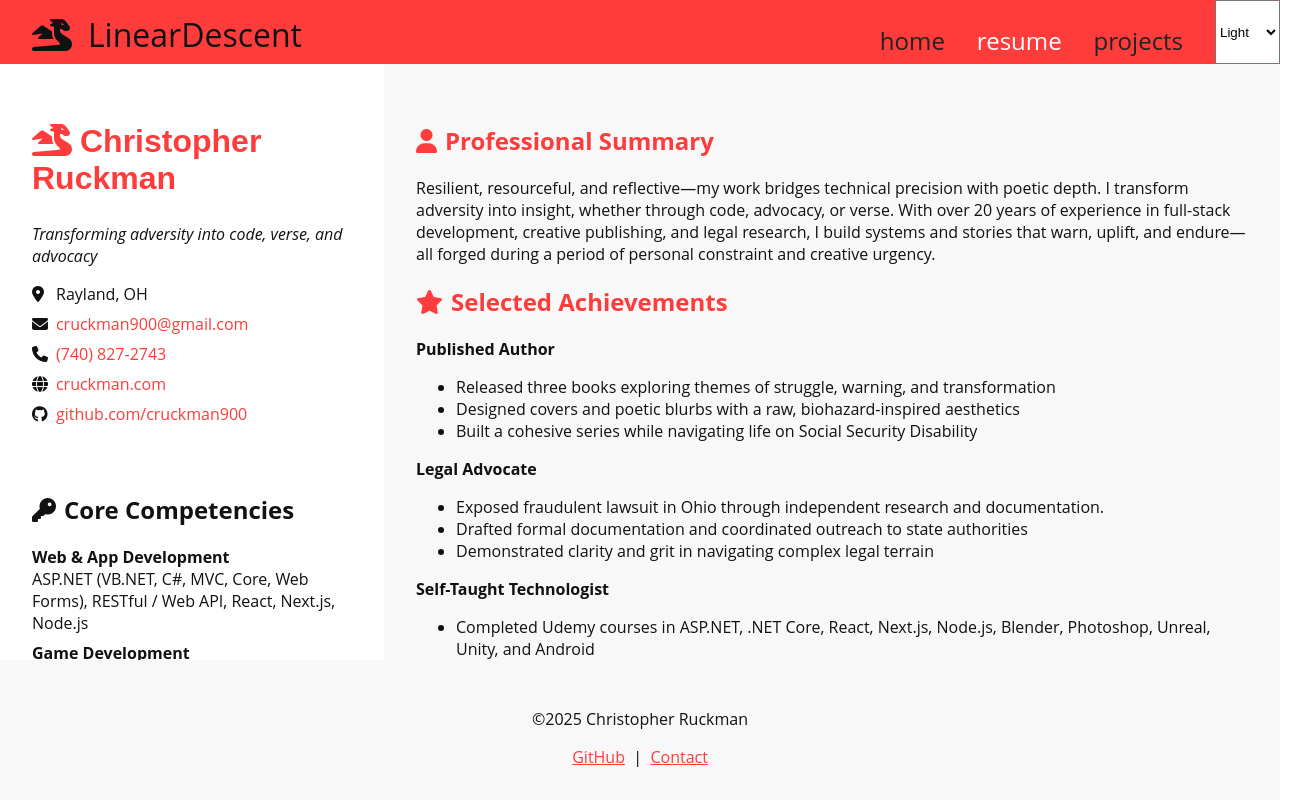
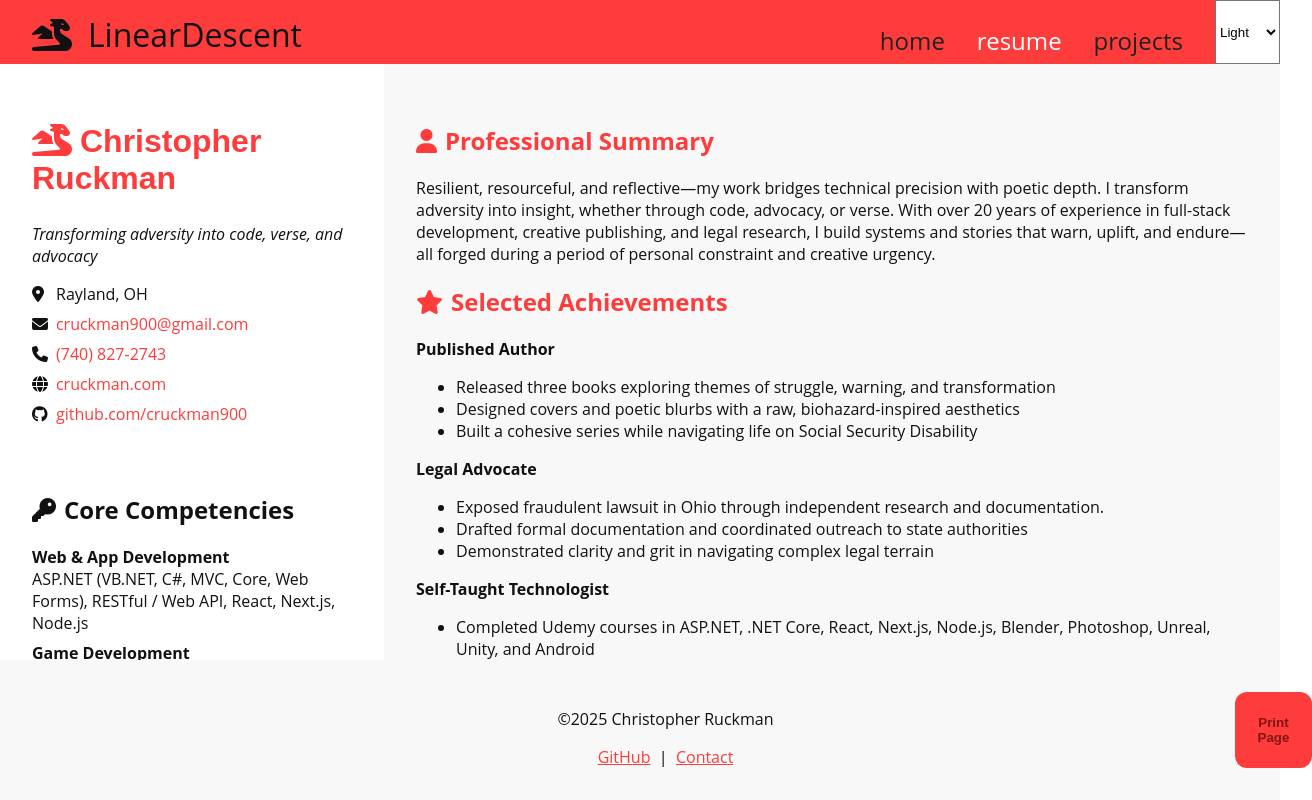
Before and after one commit to cruckman900/portfolio-ts, a Next.js app: page /resume in a window 1280 px wide. Shown: the whole page, 1312 px wide, since content can reach past the window. Built offline with nearby package versions, Linux system fonts and the light colour scheme.

Commit message:
added a print button to footer. adjusted some styles

```diff
--- a/src/components/Footer.tsx
+++ b/src/components/Footer.tsx
@@ -4,11 +4,16 @@ import "../styles/footer.scss";
 const Footer: React.FC = () => {
     return (
         <footer className='footer'>
-            <p>&copy;{new Date().getFullYear()} Christopher Ruckman</p>
-            <div className="social-links">
-                <a href="https://github.com/cruckman">GitHub</a>
-                &nbsp; | &nbsp;
-                <a href="/contact">Contact</a>
+            <div className="main">
+                <p>&copy;{new Date().getFullYear()} Christopher Ruckman</p>
+                <div className="social-links">
+                    <a href="https://github.com/cruckman">GitHub</a>
+                    &nbsp; | &nbsp;
+                    <a href="/contact">Contact</a>
+                </div>
+            </div>
+            <div className="print">
+                <button className="print-button" onClick={window.print}>Print Page</button>
             </div>
        </footer>
     )
--- a/src/components/forms/EditResumeForm.tsx
+++ b/src/components/forms/EditResumeForm.tsx
@@ -36,6 +36,7 @@ export default function EditResumeForm({ entryId }: EditResumeFormProps) {
 
     return (
         <form onSubmit={handleSubmit(onSubmit)} className="edit-resume-form">
+            <h2 className="form-section-label">Editing: {entry?.section}</h2>
             {entry?.section === 'Experience' && (
             <>
                 <input {...register('title')} placeholder="Job Title" className="input" />
--- a/src/styles/footer.scss
+++ b/src/styles/footer.scss
@@ -1,9 +1,38 @@
 @use "base";
 
 .footer {
-    // background-color: base.$light-bg;
+    display: flex;
     background-color: var(--bg-secondary);
     color: var(--text);
+
+    .main {
+        width: 90vw;
+
+        p, div {
+            position: relative;
+            left: 4rem;
+        }
+    }
+
+    .print {
+        position: relative;
+        left: 4rem;
+        height: 100%;
+
+        &-button {
+            background-color: var(--accent);
+            color: var(--accent-dark);
+            font-weight: bold;
+            border: none;
+            border-radius: 0.75rem;
+            height: 100%;
+            cursor: pointer;
+        }
+
+        @media screen and (max-width: 500px) {
+            display: none;
+        }
+    }
 
     @media print {
         display: none;
--- a/src/styles/theme.scss
+++ b/src/styles/theme.scss
@@ -12,13 +12,13 @@ $dark-theme: (
     bg-secondary: #1e1e1e,
     text: #e0e0e0,
     alt-text: #f5f5f5,
-    accent: #28ee14,
+    accent: #28dd14,
     accent-dark: #143300
 );
 
 $hazard-theme: (
-    bg: #0f0f0f,
-    bg-secondary: #1a1a1a,
+    bg: #1a1a1a,
+    bg-secondary: #0f0f0f,
     text: #e0e0e0,
     alt-text: #fffbcc,
     accent: #eea700,
```
Also changed, not shown: src/styles/forms/EditResumeForm.scss (+7 -0 lines).
